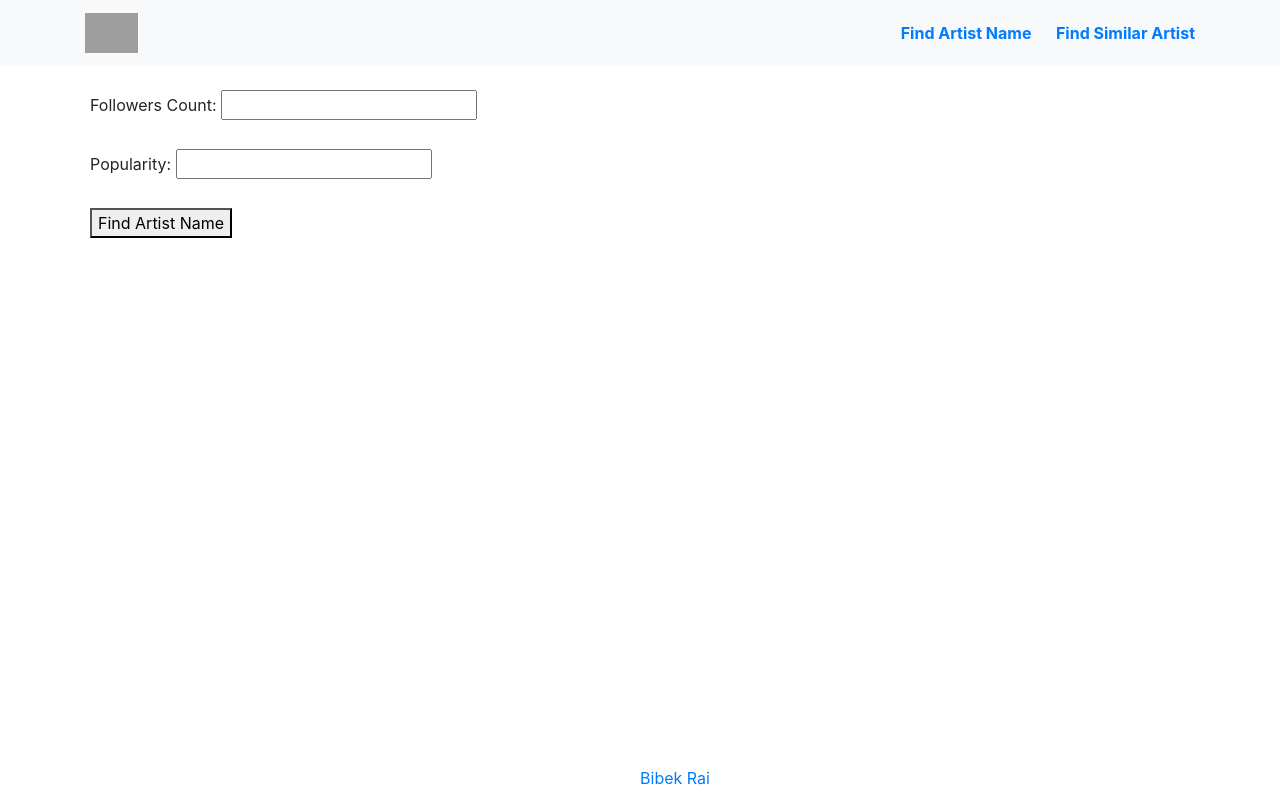
After one commit to BibekRai44/Sangeet, a Flask app: page /artist_name_predictor in a window 1280 px wide. The commit adds this page. Run offline with Flask 3, Linux system fonts and the light colour scheme; parts of the project's set-up code (start-up, migrations or seed data) failed here and were passed over; grey boxes are pictures that could not be loaded.

Commit message:
changes in ui

```diff
--- /dev/null
+++ b/templates/artist_name_predictor.html
@@ -0,0 +1,119 @@
+<!DOCTYPE html>
+<html lang="en">
+<head>
+    <!-- Required meta tags -->
+    <meta http-equiv="X-UA-Compatible" content="IE=edge">
+    <meta charset="utf-8">
+    <meta name="viewport" content="width=device-width, initial-scale=1, shrink-to-fit=no">
+    <meta name="description" content="sangeet sangraha">
+    <meta name="author" content="sangeet sangraha">
+
+    <!-- Bootstrap CSS -->
+    <link rel="stylesheet" href="https://cdn.jsdelivr.net/npm/bootstrap@4.3.1/dist/css/bootstrap.min.css" integrity="sha384-ggOyR0iXCbMQv3Xipma34MD+dH/1fQ784/j6cY/iJTQUOhcWr7x9JvoRxT2MZw1T" crossorigin="anonymous">
+
+    <link rel="stylesheet" href="static/css/style.css">
+    <style>
+        nav ul {
+        list-style-type: none;
+        margin: 0;
+        padding: 0;
+    }
+    nav ul li {
+        display: inline-block;
+        margin-left: 20px;
+    }
+    nav ul li:first-child {
+        margin-left: 0;
+    }
+    nav ul li a {
+        text-decoration: none;
+        color: #007bff;
+        font-weight: bold;
+    }
+    nav ul li a:hover {
+        text-decoration: underline;
+    }
+    footer {
+            position: fixed;
+            bottom: 0;
+            width: 100%;
+            text-align: center;
+            color: white;
+            padding: 10px 0;
+        }
+        .body{
+            justify-content: center;
+        }
+        .form{
+            margin-left: 90px;
+        }
+    </style>
+    <title>Sangeet Sangraha</title>
+</head>
+<body>
+    <nav class="navbar navbar-expand-lg navbar-light bg-light">
+        <div class="container">
+            <a class="navbar-brand" href="/">
+                <img src="static/images/png/logo-no-background.png" height="40px" width="auto">
+            </a>
+            <button class="navbar-toggler" type="button" data-toggle="collapse" data-target="#navbarNav" aria-controls="navbarNav" aria-expanded="false" aria-label="Toggle navigation">
+                <span class="navbar-toggler-icon"></span>
+            </button>
+            <ul>
+                <li><a href="{{url_for('artist_name_predictor')}}">Find Artist Name</a></li>
+                <li><a href=#>Find Similar Artist</a></li>
+            </ul>
+        </div>
+    </nav>
+    <br>
+    <div class="form">
+        <form id="predictionForm">
+            <label for="followersCount">Followers Count:</label>
+            <input type="number" id="followersCount" name="followersCount" required aria-label="Followers Count (must be a positive number)"><br><br>
+
+            <label for="popularity">Popularity:</label>
+            <input type="number" id="popularity" name="popularity" required aria-label="Popularity (must be a positive number)"><br><br>
+
+            <button type="submit">Find Artist Name</button>
+        </form>
+    </div>
+    <div id="predictionResult"></div>
+
+    <script>
+       document.getElementById("predictionForm").addEventListener("submit", function(event) {
+    event.preventDefault();
+
+    var followersCount = document.getElementById("followersCount").value;
+    var popularity = document.getElementById("popularity").value;
+
+    if (followersCount <= 0 || popularity <= 0) {
+        alert("Followers Count and Popularity must be positive numbers.");
+        return;
+    }
+
+    var xhr = new XMLHttpRequest();
+    xhr.open("POST", "/predict", true);
+    xhr.setRequestHeader("Content-Type", "application/json");
+    xhr.onreadystatechange = function() {
+        if (xhr.readyState === XMLHttpRequest.DONE) {
+            if (xhr.status === 200) {
+                var response = JSON.parse(xhr.responseText);
+                var resultContainer = document.getElementById("predictionResult");
+                resultContainer.innerHTML = "<div class='result-content'><strong style='color: #007bff;'>Predicted Artist Name:</strong> " + response.artistName + "</div>";
+                resultContainer.style.display = "flex";
+                resultContainer.style.justifyContent = "center";
+                resultContainer.style.alignItems = "center";
+                resultContainer.style.height = "100vh";
+            } else {
+                document.getElementById("predictionResult").innerHTML = "<p>Error: Unable to predict artist name.</p>";
+            }
+        }
+    };
+    xhr.send(JSON.stringify({ followersCount: followersCount, popularity: popularity }));
+});
+
+    </script>
+    <br>
+    <footer style="text-align: center;">Made by <a target="_blank" href="https://github.com/BibekRai44">Bibek Rai</a></footer>
+</body>
+</html>
```
Also changed, not shown: templates/index.html (+58 -38 lines).
